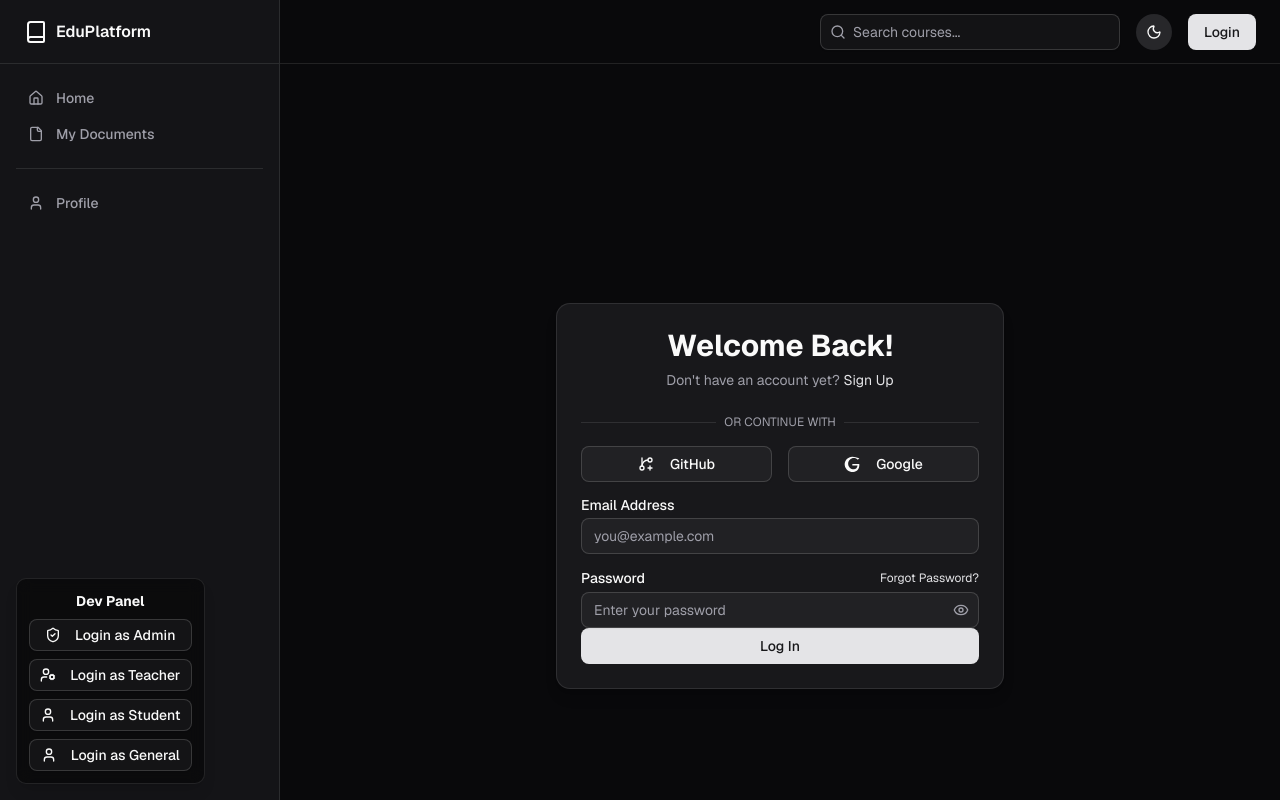
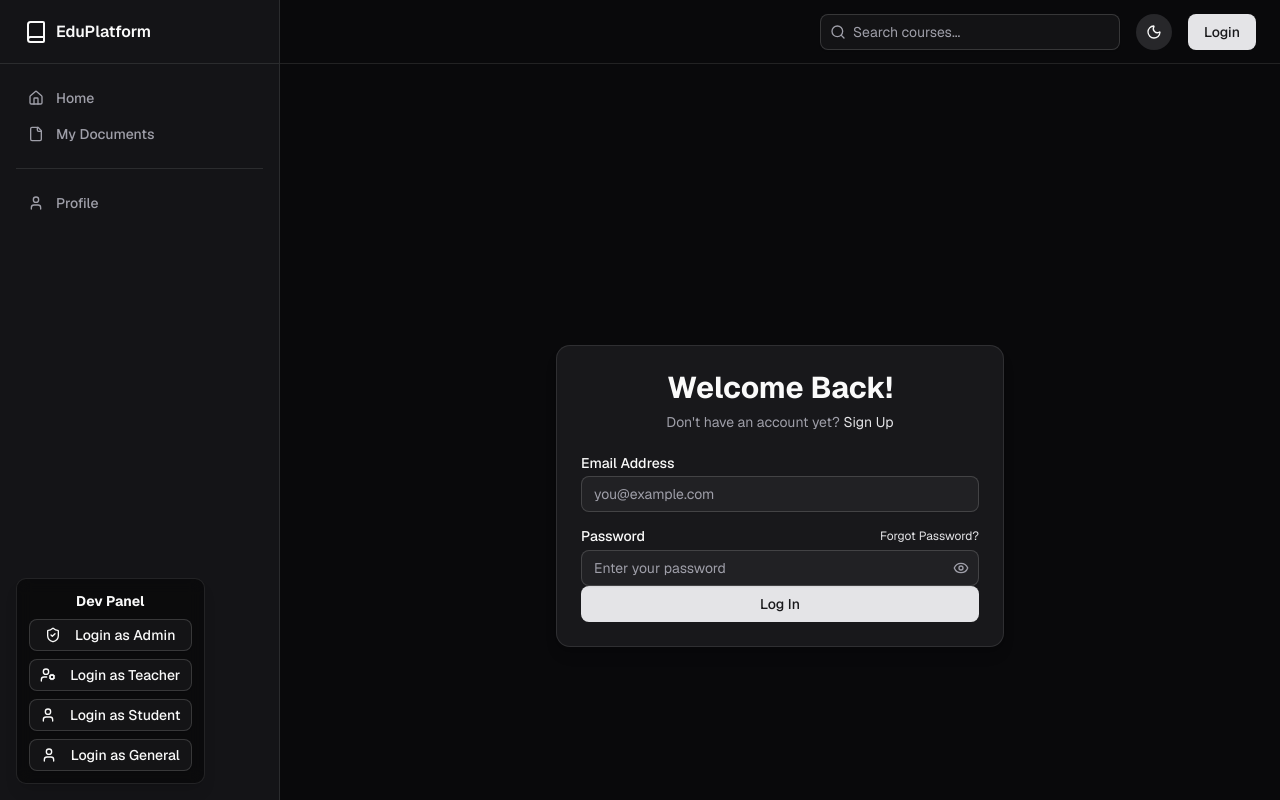
Before and after one commit to biooids/Profedward-biooids, a Next.js app in the folder client/: page /auth/login in a window 1280 px wide. Shown: the top 800 px of the page. Built offline with nearby package versions, Linux system fonts and the light colour scheme; no server answers.

Commit message:
disabled social login

```diff
--- a/client/src/components/auth/LogIn.tsx
+++ b/client/src/components/auth/LogIn.tsx
@@ -160,7 +160,7 @@ const LogIn = () => {
               </Alert>
             )}
 
-            <SocialLogin />
+            {/* <SocialLogin /> */}
 
             <div className="space-y-1.5">
               <Label htmlFor="email">Email Address</Label>
--- a/client/src/components/auth/SignUp.tsx
+++ b/client/src/components/auth/SignUp.tsx
@@ -353,7 +353,7 @@ const SignUp = () => {
                 </div>
               )}
             />
-            <SocialLogin />
+            {/* <SocialLogin /> */}
           </CardContent>
 
           <CardFooter>
```
